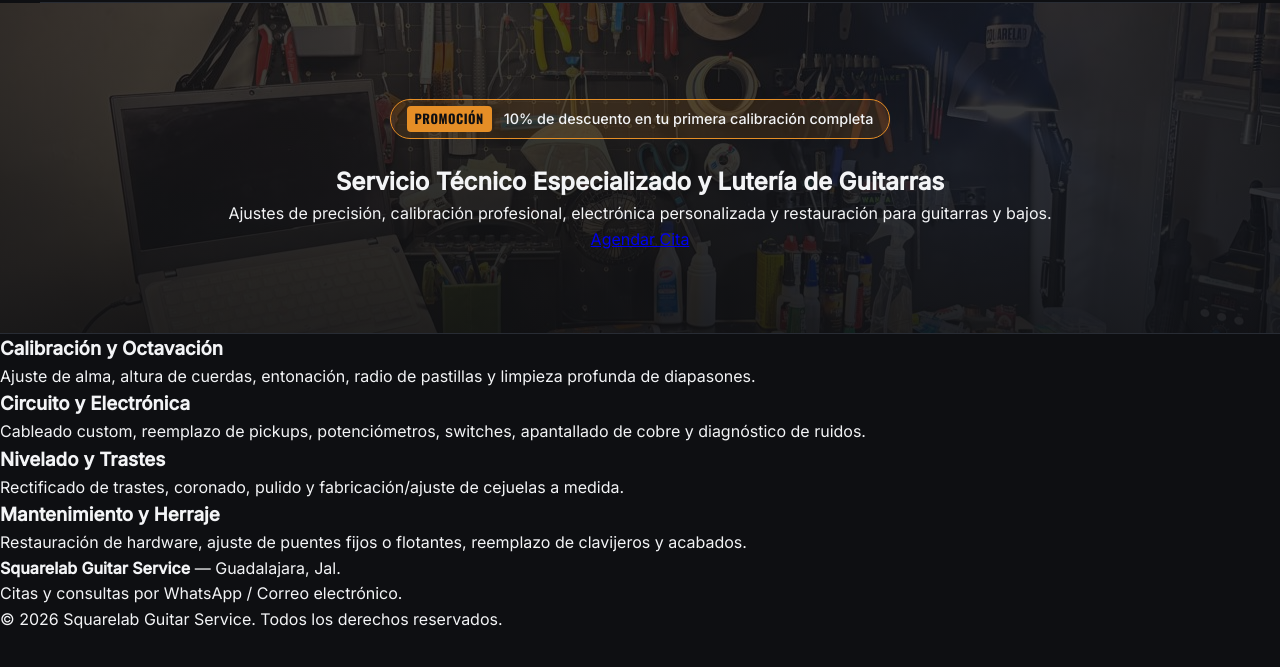
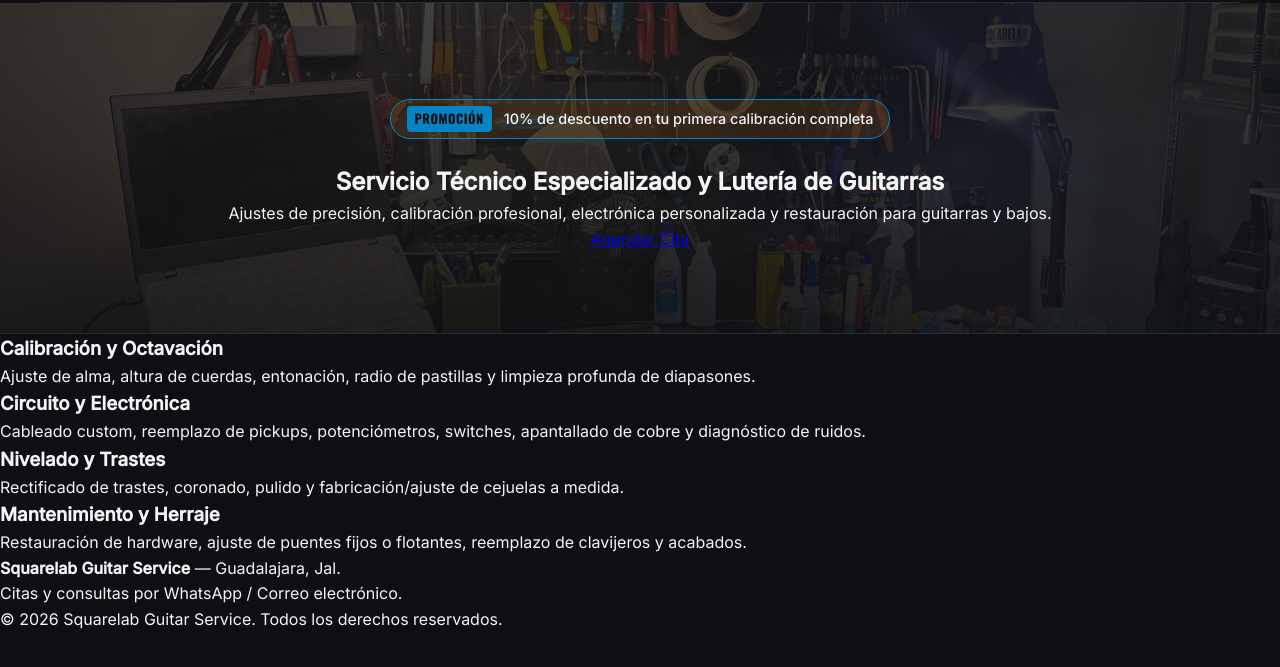
Before and after one commit to franksq/squarelab-web, a plain HTML site: page index.html in a window 1280 px wide. Shown: the part 111-778 px from the top of the page. Drawn offline with nearby package versions, Linux system fonts and the light colour scheme.

Commit message:
cambio de color naranja por azul

```diff
--- a/style.css
+++ b/style.css
@@ -3,8 +3,8 @@
   --bg-dark: #0e0f12;         /* Fondo principal ultra oscuro */
   --bg-card: #16181d;         /* Fondo de tarjetas */
   --bg-card-hover: #1e2128;   /* Efecto hover en tarjetas */
-  --accent: #e58e26;          /* Naranja cobre / Tono lutherie vintage */
-  --accent-hover: #f59e0b;    /* Naranja al pasar el cursor */
+  --accent: #0284c7;          /* Azul cian vintage */
+  --accent-hover: #38bdf8;    /* Azul claro al pasar el cursor */
   --text-main: #f3f4f6;       /* Texto principal blanco hueso */
   --text-muted: #9ca3af;     /* Texto secundario gris */
   --border: #282c34;         /* Bordes discretos */
```
